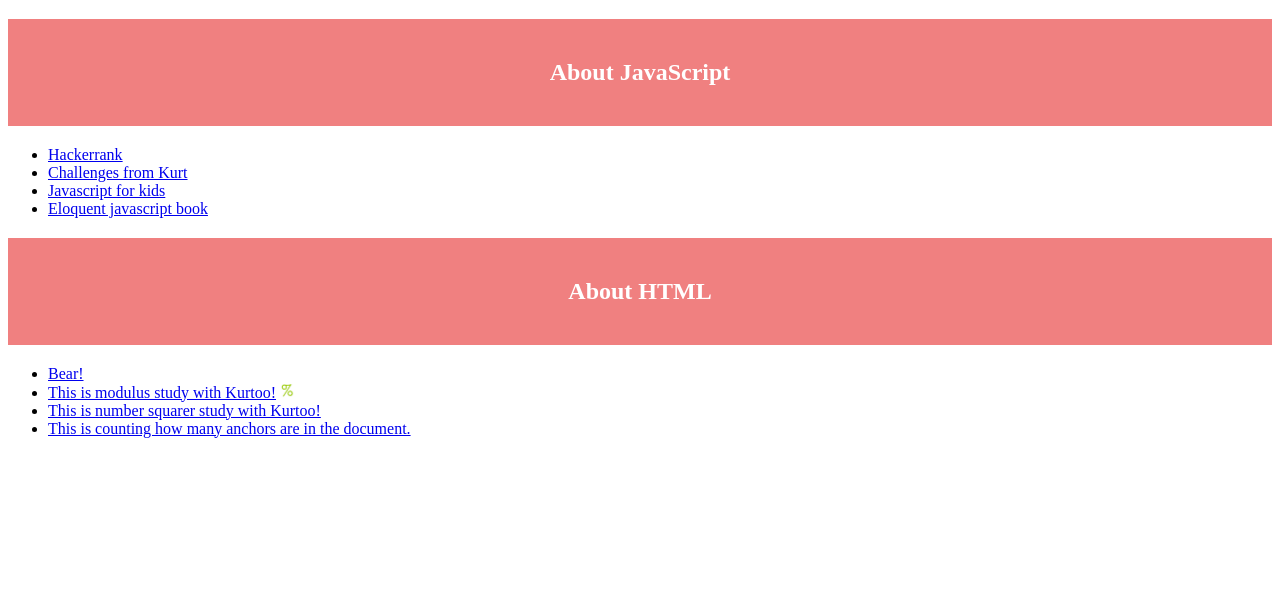
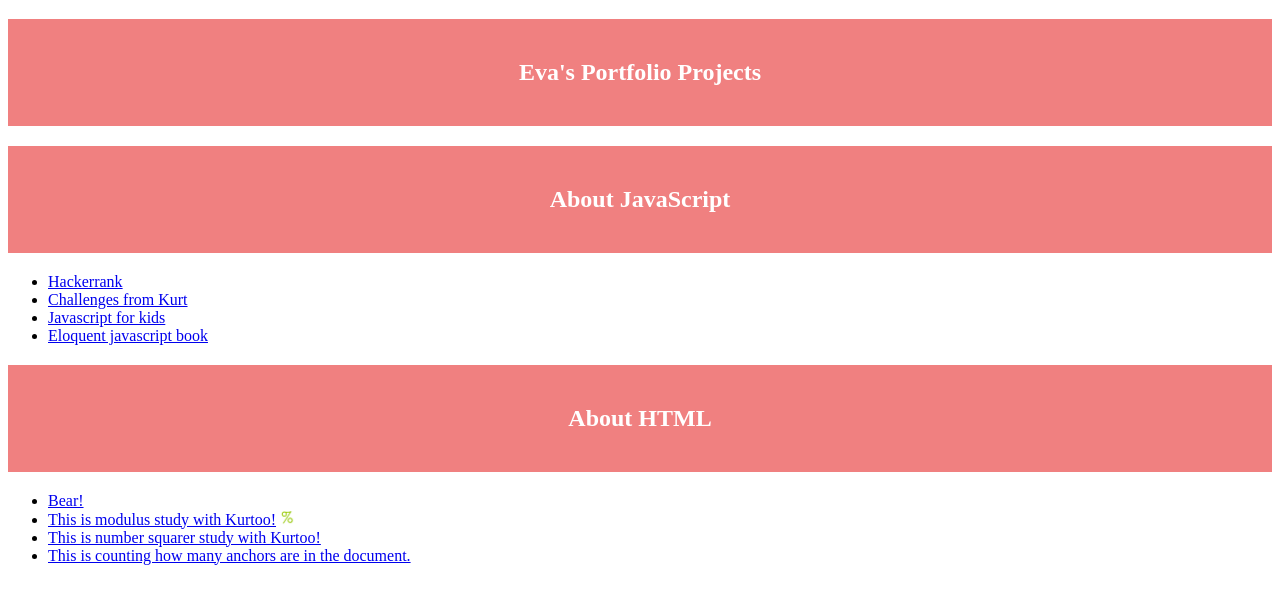
Before and after one commit to EvaTomlinson/study-notes, a plain HTML site: page index.html in a window 1280 px wide. Shown: the part 61-664 px from the top of the page. Drawn offline with Linux system fonts and the light colour scheme.

Commit message:
added a new head line

```diff
--- a/index.html
+++ b/index.html
@@ -17,6 +17,7 @@
     font-size: 20px;
   }
 </style>
+<h2>Eva's Portfolio Projects</h2>
 
 <h2>About JavaScript</h2>
 
```
